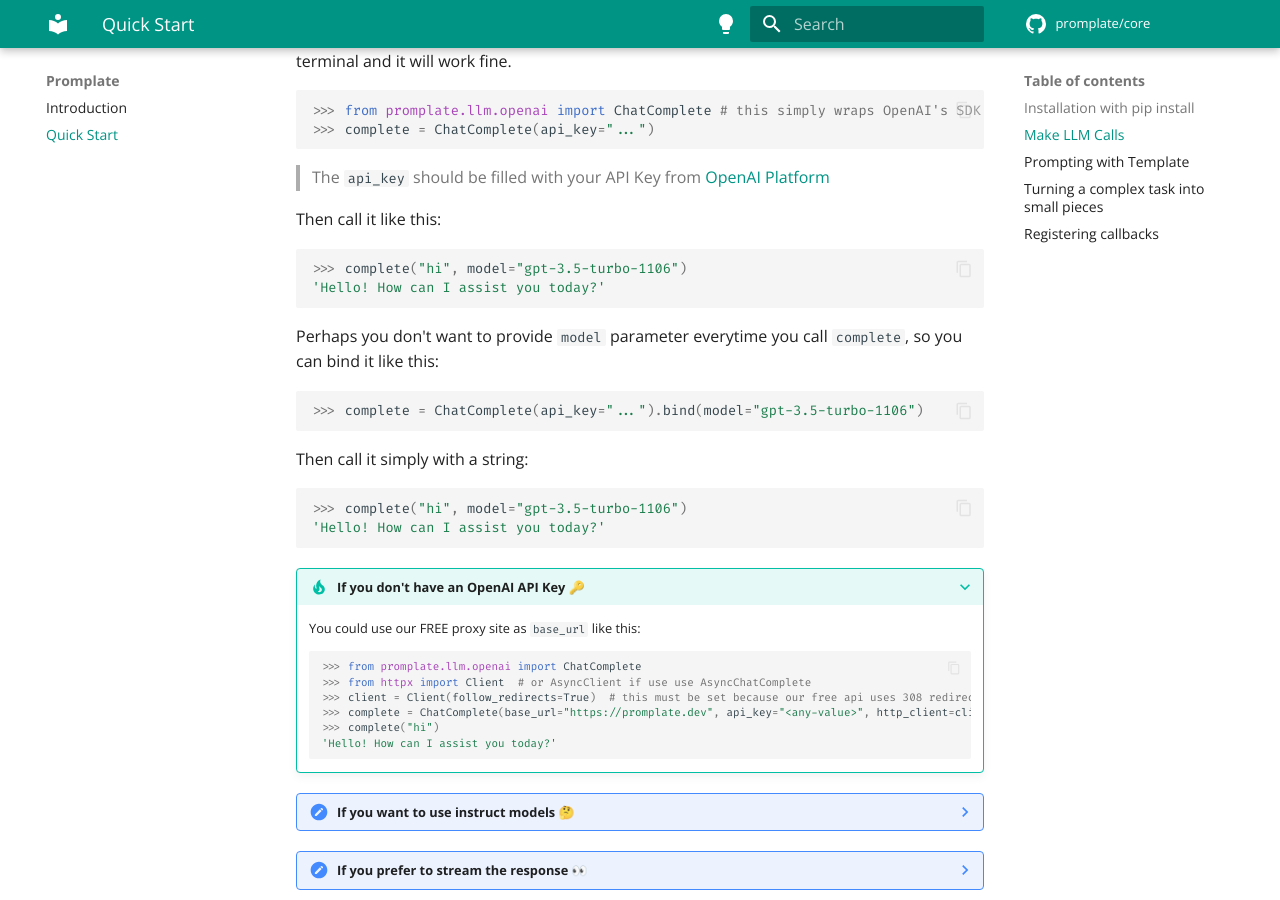
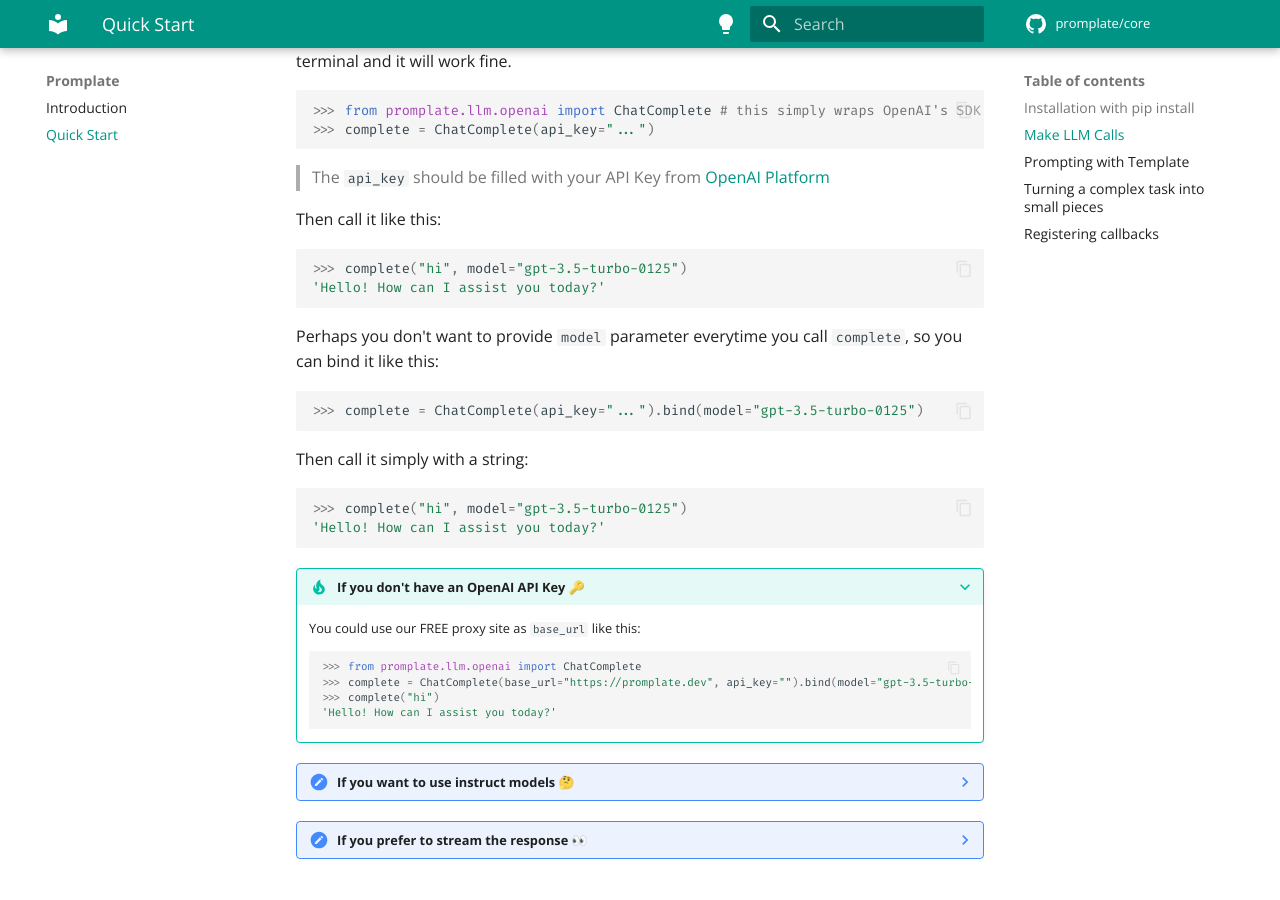
Before and after one commit to promplate/py-docs, an MkDocs documentation site: the page built from docs/quick-start.md, in a window 1280 px wide and 900 px high, scrolled down 464 px. Built offline with MkDocs 1.6.1 and Material for MkDocs 9.7.7, drawn with Linux system fonts in a browser that asks for light colours; comment, search, counter and statistics services are not loaded.

Commit message:
chore: sync `quick-start` guide

````diff
--- a/docs/quick-start.md
+++ b/docs/quick-start.md
@@ -30,20 +30,20 @@ First, **Open a python REPL** 💻 (`ipython` or `jupyter` are OK. Just any REPL
 Then call it like this:
 
 ```py
->>> complete("hi", model="gpt-3.5-turbo-1106")
+>>> complete("hi", model="gpt-3.5-turbo-0125")
 'Hello! How can I assist you today?'
 ```
 
 Perhaps you don't want to provide `model` parameter everytime you call `complete`, so you can bind it like this:
 
 ```py
->>> complete = ChatComplete(api_key="...").bind(model="gpt-3.5-turbo-1106")
+>>> complete = ChatComplete(api_key="...").bind(model="gpt-3.5-turbo-0125")
 ```
 
 Then call it simply with a string:
 
 ```py
->>> complete("hi", model="gpt-3.5-turbo-1106")
+>>> complete("hi", model="gpt-3.5-turbo-0125")
 'Hello! How can I assist you today?'
 ```
 
@@ -53,9 +53,7 @@ Then call it simply with a string:
 
     ```py
     >>> from promplate.llm.openai import ChatComplete
-    >>> from httpx import Client  # or AsyncClient if use use AsyncChatComplete
-    >>> client = Client(follow_redirects=True)  # this must be set because our free api uses 308 redirects
-    >>> complete = ChatComplete(base_url="https://promplate.dev", api_key="<any-value>", http_client=client).bind(model="gpt-3.5-turbo-1106")
+    >>> complete = ChatComplete(base_url="https://promplate.dev", api_key="").bind(model="gpt-3.5-turbo-0125")
     >>> complete("hi")
     'Hello! How can I assist you today?'
     ```
@@ -84,7 +82,7 @@ Then call it simply with a string:
 
     ```py
     >>> from promplate.llm.openai import ChatGenerate
-    >>> generate = ChatGenerate(api_key="...").bind(model="gpt-3.5-turbo-1106")
+    >>> generate = ChatGenerate(api_key="...").bind(model="gpt-3.5-turbo-0125")
     >>> for i in generate("Explain why 1 + 1 = 2"):
     ...     print(i, end="", flush=True)  # this will print generated tokens gradually
     ...
````
